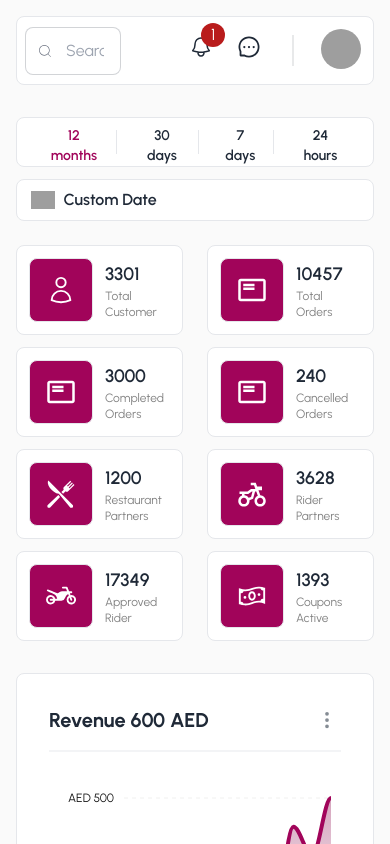
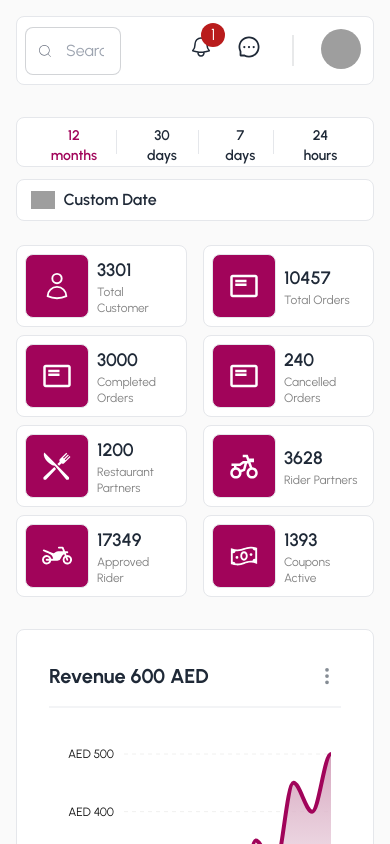
Before and after one commit to JannatulAfrozFaria/admin-layout, a React (Vite) app: page / in a window 390 px wide. Shown: the top 844 px of the page. Built offline with nearby package versions, Linux system fonts and the light colour scheme; grey boxes are pictures that could not be loaded; a web font is replaced by a local one.

Commit message:
deployed to firebase

```diff
--- a/src/Home/HomeComponents/Statistics.jsx
+++ b/src/Home/HomeComponents/Statistics.jsx
@@ -17,9 +17,9 @@ const Statistics = () => {
         { id: 8, icon: <LiaMoneyBillWaveSolid />, title: 'Coupons Active', number: 1393 },
     ];
     return (
-        <div className="grid  grid-cols-2 md:grid-cols-4 gap-x-6 gap-y-3">
+        <div className="grid  grid-cols-2 md:grid-cols-4 gap-x-4 md:gap-x-6 gap-y-2 md:gap-y-3">
             {items.map(item => (
-                <div key={item.id} className="flex gap-3 md:gap-4 items-center p-3 md:p-4  border rounded-lg bg-base-100">
+                <div key={item.id} className="flex gap-2 md:gap-4 items-center p-2 md:p-4  border rounded-lg bg-base-100">
                     <div className="iconDiv text-3xl">
                         <span>{item.icon}</span>
                     </div>
```
